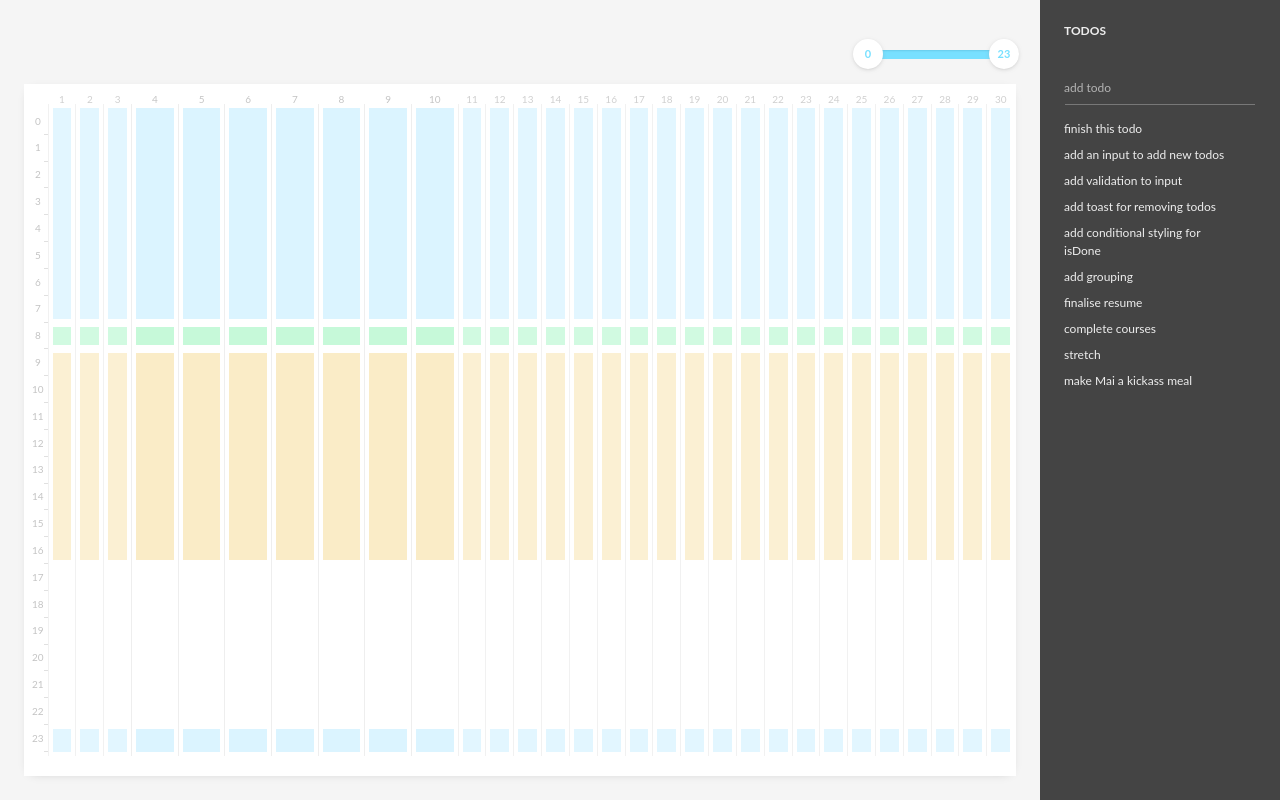
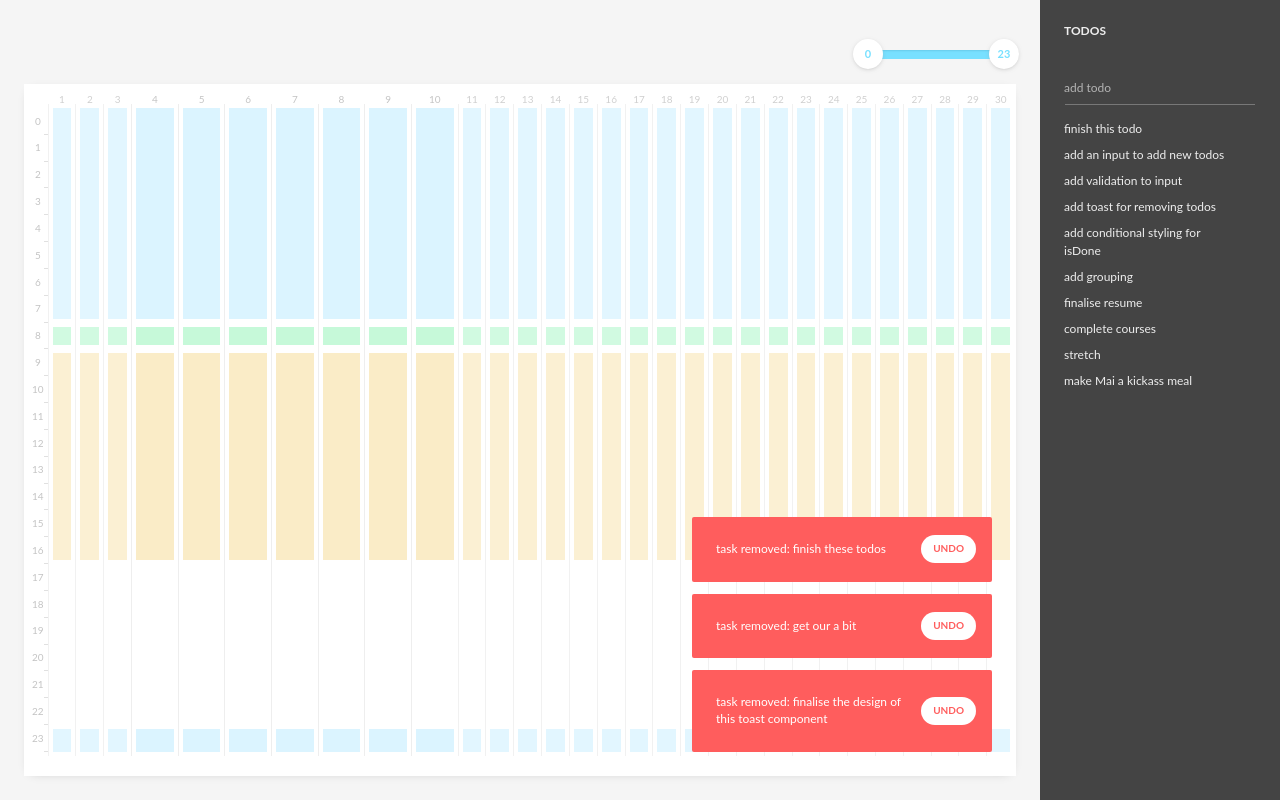
Before and after one commit to vincentbollaert/get-shit-done, a React app: page / in a window 1280 px wide. Built offline with nearby package versions, Linux system fonts and the light colour scheme; what redux-promise-middleware would draw is missing.

Commit message:
add basic dummy toasts

```diff
--- /dev/null
+++ b/src/components/ToastMessages/component.jsx
@@ -0,0 +1,73 @@
+import React from 'react'
+import styled from 'styled-components'
+import { SIZE_MD, SIZE_XLG, WHITE, SUNSET_ORANGE, SIZE_LG, SIZE_SM } from '../../styles'
+
+const Wrap = styled.div`
+  position: absolute;
+  right: 24px;
+  bottom: 24px;
+`
+const ToastWrap = styled.div`
+  display: flex;
+  align-items: center;
+  margin-top: ${SIZE_MD};
+  cursor: pointer;
+`
+const Toast = styled.div`
+  padding: ${SIZE_XLG};
+  padding-right: 8rem;
+  width: 100%;
+  max-width: 30rem;
+  line-height: 1.4;
+  background: ${SUNSET_ORANGE};
+  color: ${WHITE};
+  border-radius: 2px;
+  transition: opacity 0.2s ease-out;
+
+  &:hover {
+    opacity: 0.5;
+  };
+`
+const Message = styled.div``
+const Undo = styled.div`
+  position: absolute;
+  right: ${SIZE_LG};
+  padding: ${SIZE_SM} ${SIZE_MD};
+  font-weight: bold;
+  color: ${SUNSET_ORANGE};
+  text-transform: uppercase;
+  background-color: ${WHITE};
+  font-size: 10px;
+  border-radius: 21px;
+`
+
+const data = [
+  {
+    id: 1,
+    message: 'task removed: finish these todos'
+  },
+  {
+    id: 1,
+    message: 'task removed: get our a bit'
+  },
+  {
+    id: 1,
+    message: 'task removed: finalise the design of this toast component'
+  },
+]
+const ToastMessages = () => {
+  return (
+    <Wrap>
+      {data.map(({ id, message, undoFunction}) => (
+        <ToastWrap key={id}>
+          <Toast>
+            <Message>{message}</Message>
+          </Toast>
+          <Undo>undo</Undo>
+        </ToastWrap>
+      ))}
+    </Wrap>
+  )
+}
+
+export default ToastMessages
--- a/src/pages/Home/component.jsx
+++ b/src/pages/Home/component.jsx
@@ -3,6 +3,7 @@ import moment from 'moment'
 import styled from 'styled-components'
 import { media, WHITE, BOX_SHADOW_LIGHT } from '../../styles'
 import { RangeField } from '../../components/form'
+import ToastMessages from '../../components/ToastMessages/component'
 import useFilterHours from '../../hooks/useFilterHours'
 
 import Todos from './Todos/component'
@@ -177,6 +178,7 @@ const Home = () => {
               ))}
             </Row>
           </CalendarWrap>
+          <ToastMessages />
         </Paper>
       </Wrap>
       <Todos>
```
